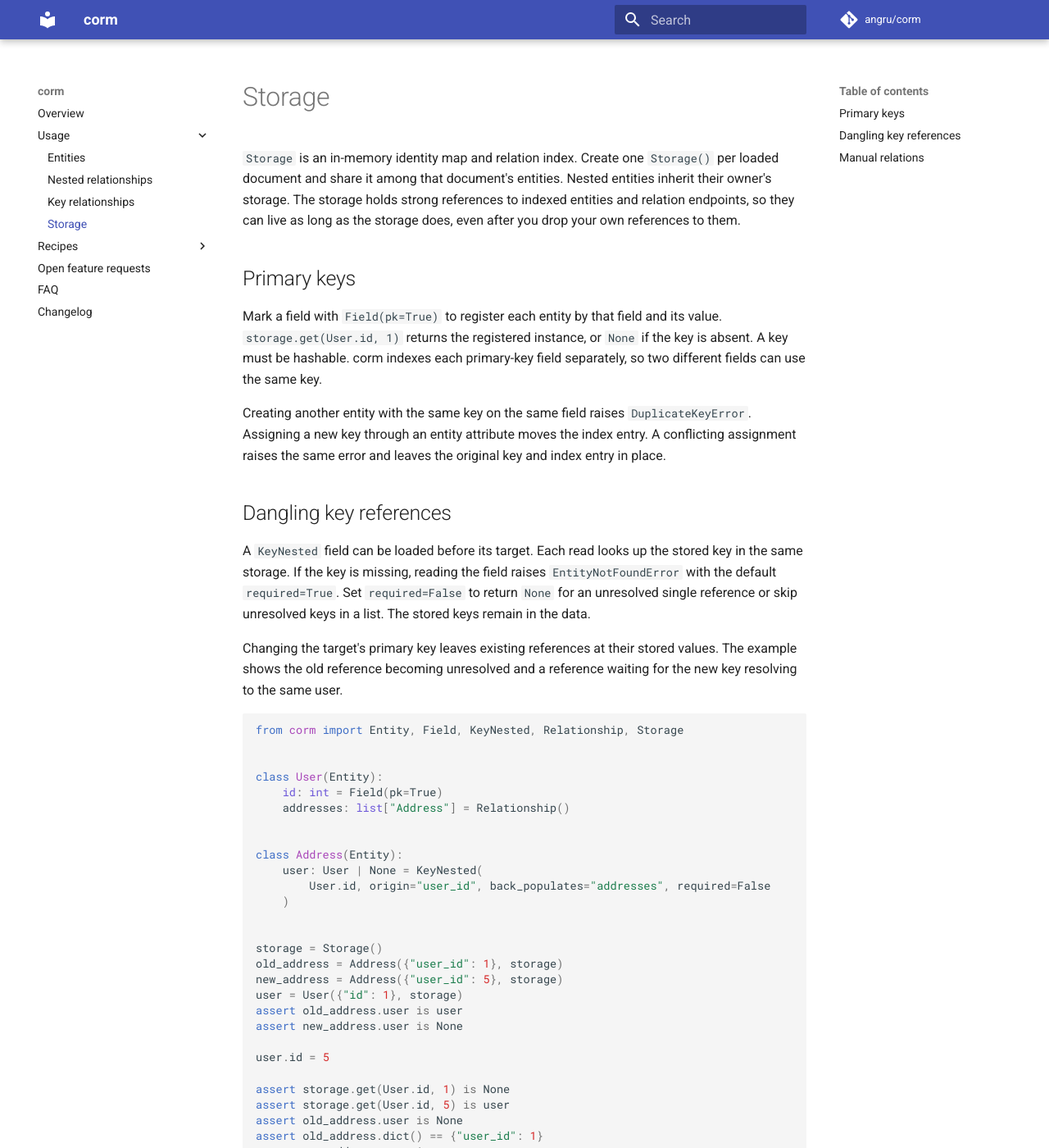
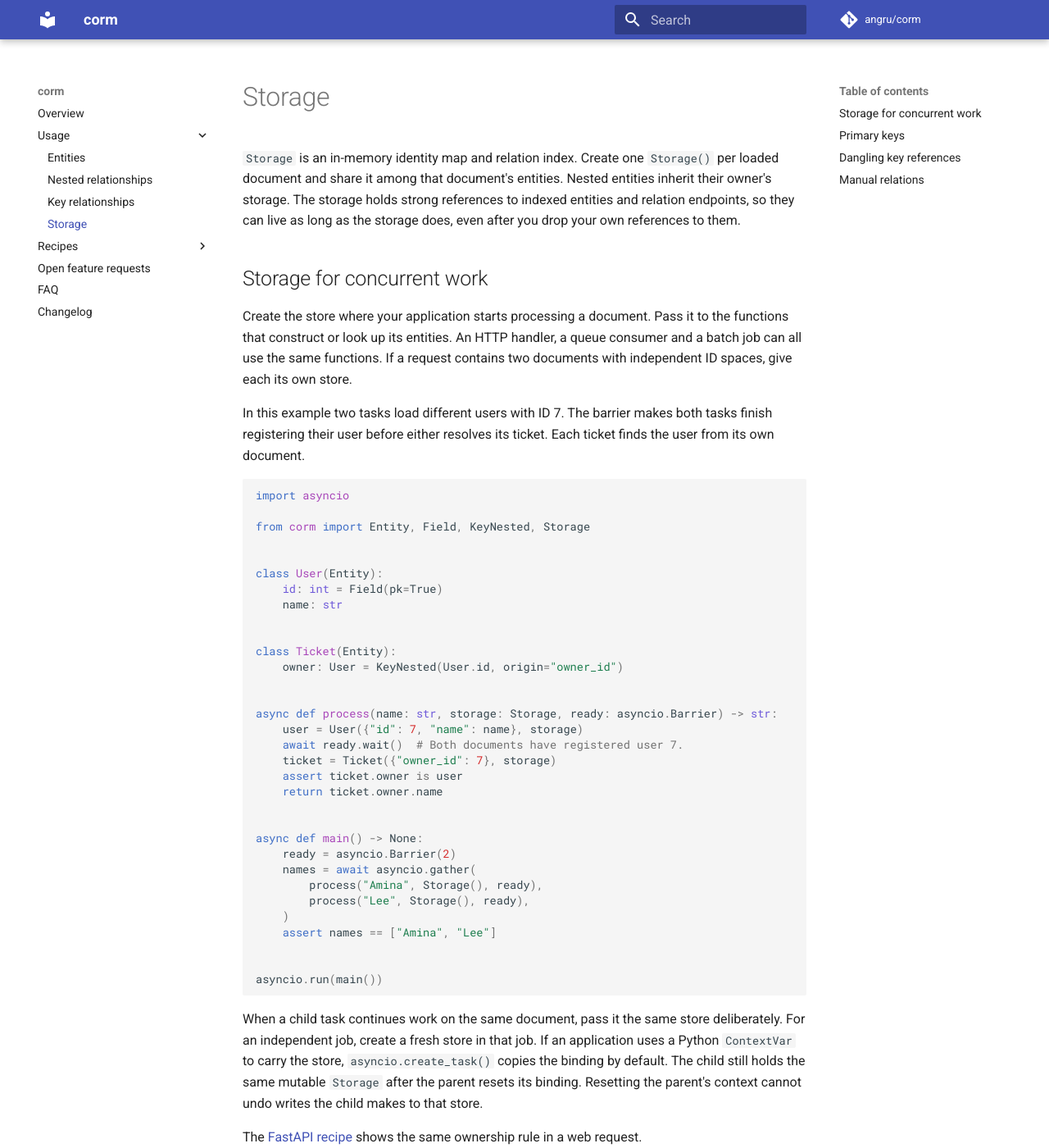
Before and after one commit to angru/corm, an MkDocs documentation site: the page built from docs/usage/storage.md, in a window 1280 px wide and 1400 px high. Shown: the whole window at 82% size. Built offline with MkDocs 1.6.1 and Material for MkDocs 9.7.7, drawn with Linux system fonts in a browser that asks for light colours; comment, search, counter and statistics services are not loaded.

Commit message:
Document explicit storage ownership for concurrent requests and jobs

````diff
--- /dev/null
+++ b/docs/examples/storage_request_scope.py
@@ -0,0 +1,32 @@
+import asyncio
+
+from corm import Entity, Field, KeyNested, Storage
+
+
+class User(Entity):
+    id: int = Field(pk=True)
+    name: str
+
+
+class Ticket(Entity):
+    owner: User = KeyNested(User.id, origin="owner_id")
+
+
+async def process(name: str, storage: Storage, ready: asyncio.Barrier) -> str:
+    user = User({"id": 7, "name": name}, storage)
+    await ready.wait()  # Both documents have registered user 7.
+    ticket = Ticket({"owner_id": 7}, storage)
+    assert ticket.owner is user
+    return ticket.owner.name
+
+
+async def main() -> None:
+    ready = asyncio.Barrier(2)
+    names = await asyncio.gather(
+        process("Amina", Storage(), ready),
+        process("Lee", Storage(), ready),
+    )
+    assert names == ["Amina", "Lee"]
+
+
+asyncio.run(main())
--- a/docs/usage/storage.md
+++ b/docs/usage/storage.md
@@ -5,6 +5,31 @@
 Nested entities inherit their owner's storage. The storage holds strong
 references to indexed entities and relation endpoints, so they can live as
 long as the storage does, even after you drop your own references to them.
+
+## Storage for concurrent work
+
+Create the store where your application starts processing a document. Pass
+it to the functions that construct or look up its entities. An HTTP handler,
+a queue consumer and a batch job can all use the same functions. If a request
+contains two documents with independent ID spaces, give each its own store.
+
+In this example two tasks load different users with ID 7. The barrier makes
+both tasks finish registering their user before either resolves its ticket.
+Each ticket finds the user from its own document.
+
+```python
+--8<-- "docs/examples/storage_request_scope.py"
+```
+
+When a child task continues work on the same document, pass it the same
+store deliberately. For an independent job, create a fresh store in that
+job. If an application uses a Python `ContextVar` to carry the store,
+`asyncio.create_task()` copies the binding by default. The child still holds
+the same mutable `Storage` after the parent resets its binding. Resetting the
+parent's context cannot undo writes the child makes to that store.
+
+The [FastAPI recipe](../recipes/fastapi.md) shows the same ownership rule
+in a web request.
 
 ## Primary keys
 
````
Also changed, not shown: docs/to-be-done.md (+2 -1 lines).
